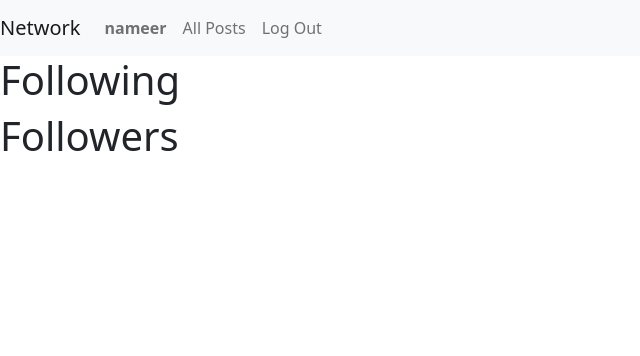
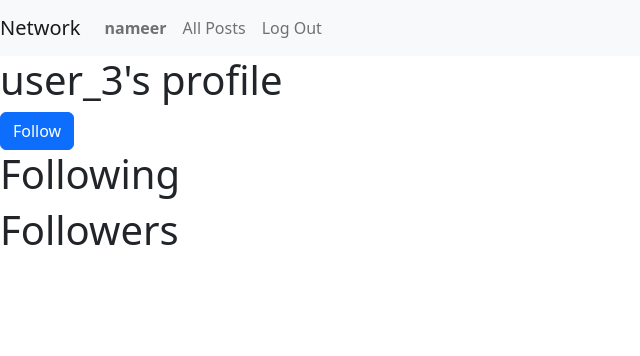
Before and after one commit to nameer50/Twitty, a Django app: a page that uses network/templates/network/profile.html in a window 1280 px wide. Shown: the top 356 px of the page, without its empty margins (0-640 px from the left). Run offline with Django 3.2, Linux system fonts and the light colour scheme; a user stored in the database is signed in; data comes from the database, SQL or seed files in the repository; both versions use the stored data as it was after the commit; parts of the project's set-up code (start-up, migrations or seed data) failed here and were passed over.

Commit message:
profile feature update

```diff
--- /dev/null
+++ b/network/static/network/profile.js
@@ -0,0 +1,9 @@
+document.addEventListener('DOMContentLoaded', function() {
+
+    document.querySelector('#follow').addEventListener('click', follow);
+
+  });
+
+  function follow(){
+    console.log('followed');
+  }
--- a/network/templates/network/profile.html
+++ b/network/templates/network/profile.html
@@ -2,6 +2,19 @@
 {% load static %}
 
 {% block body %}
+
+
+{% if user.username == profile %}
+<h1>This is your profile</h1>
+{% else %}
+<h1>{{profile}}'s profile</h1>
+{% endif %}
+
+{% if user in followers %}
+<button class="btn btn-primary" id="unfollow" data-post="{{profile}}">Unfollow</button>
+{% elif user.username != profile  %}
+<button class="btn btn-primary" id="follow" data-post="{{profile}}">Follow</button>
+{% endif %}
 
 <h1> Following </h1>
 {% for user in following %}
@@ -19,5 +32,9 @@
 
 
 {% block script %}
-
+{% if user.username != profile %}
+<script src="{% static 'network/profile.js' %}"></script>
+{% else %}
+<script src=""></script>
+{% endif %}
 {% endblock %}
--- a/network/views.py
+++ b/network/views.py
@@ -117,9 +117,8 @@ def liked(request):
 def profile(request, username):
     if request.method == "GET":
         user = User.objects.get(username=username)
-
         profile = Profile.objects.get(pk=user.id)
         following = [user for user in profile.following.all()]
         followers = [user for user in profile.followers.all()]
 
-        return render(request, 'network/profile.html', {'following': following, 'followers':followers})
+        return render(request, 'network/profile.html', {'following': following, 'followers':followers, 'profile':username})
```
Also changed, not shown: db.sqlite3, network/migrations/0001_initial.py, network/migrations/0002_profile_followers_alter_profile_following.py (deleted).
